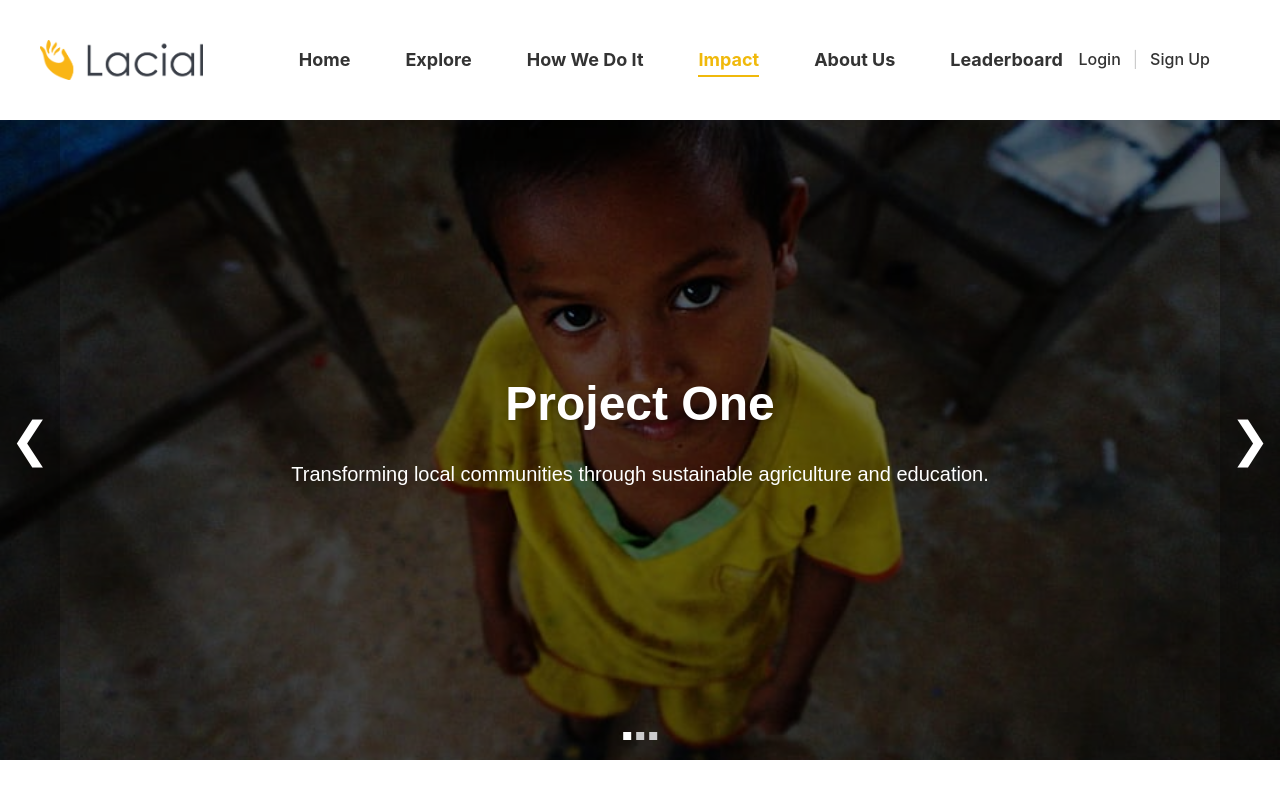
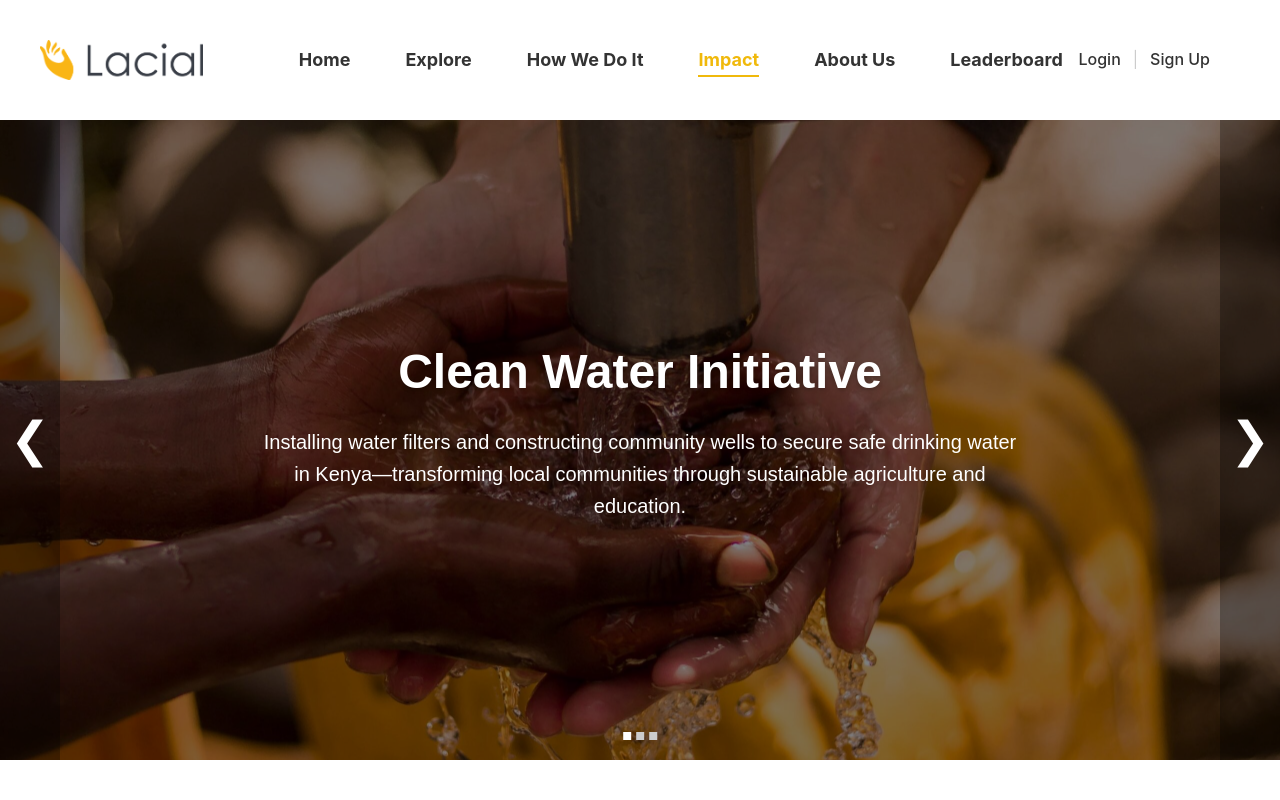
Before and after one commit to TehCs-Prime/VHack2025-BlockchainCharity, a React (Vite) app: page /impact in a window 1280 px wide. Shown: the top 800 px of the page. Built offline with nearby package versions, Linux system fonts and the light colour scheme.

Commit message:
edit heroslide and change picture

```diff
--- a/src/ImpactReport.tsx
+++ b/src/ImpactReport.tsx
@@ -29,27 +29,27 @@ interface HeroSlide {
 export default function ImpactReport() {
   const navigate = useNavigate();
 
-  // Data for the hero carousel (three slides) with different background images
   const heroSlides: HeroSlide[] = [
     {
       id: 1,
-      title: "Project One",
-      description: "Transforming local communities through sustainable agriculture and education.",
-      image: "public/assets/gallery1.jpg"
+      title: "Clean Water Initiative",
+      description: "Installing water filters and constructing community wells to secure safe drinking water in Kenya—transforming local communities through sustainable agriculture and education.",
+      image: "public/assets/gallery2.jpg"
     },
     {
       id: 2,
-      title: "Project Two",
-      description: "Empowering youth with innovative learning and skill development programs.",
-      image: "public/assets/gallery2.jpg"
+      title: "Youth Empowerment Program",
+      description: "Empowering youth with innovative learning and skill development programs that foster leadership and create brighter futures.",
+      image: "public/assets/gallery3.jpg"
     },
     {
       id: 3,
-      title: "Project Three",
-      description: "Building resilient infrastructure and clean energy solutions across regions.",
-      image: "public/assets/gallery3.jpg"
+      title: "Wildlife Conservation Project",
+      description: "Protecting endangered species and preserving natural habitats through innovative conservation strategies and community-based initiatives.",
+      image: "public/assets/gallery1.jpg"
     },
   ];
+
 
   // Data for the impact metrics (summary section)
   const impactMetrics: ImpactMetric[] = [
```
Also changed, not shown: public/assets/gallery1.jpg.
